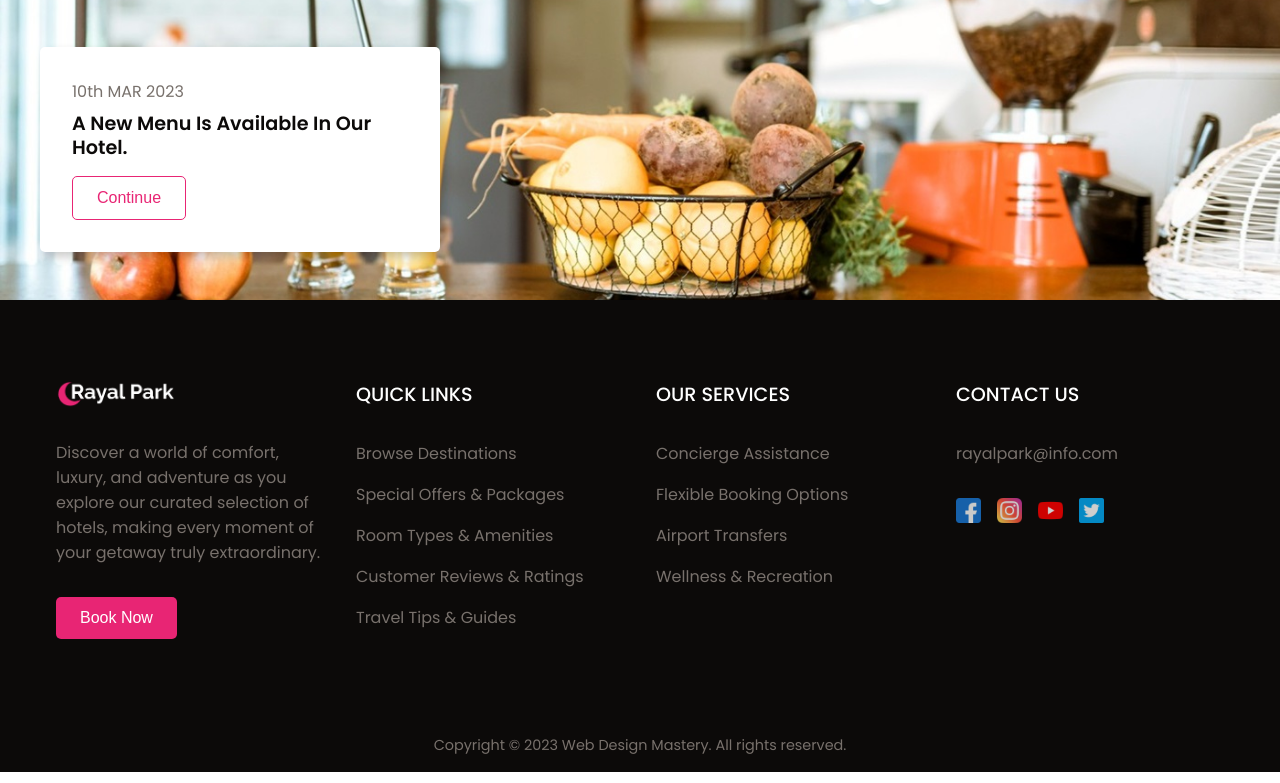
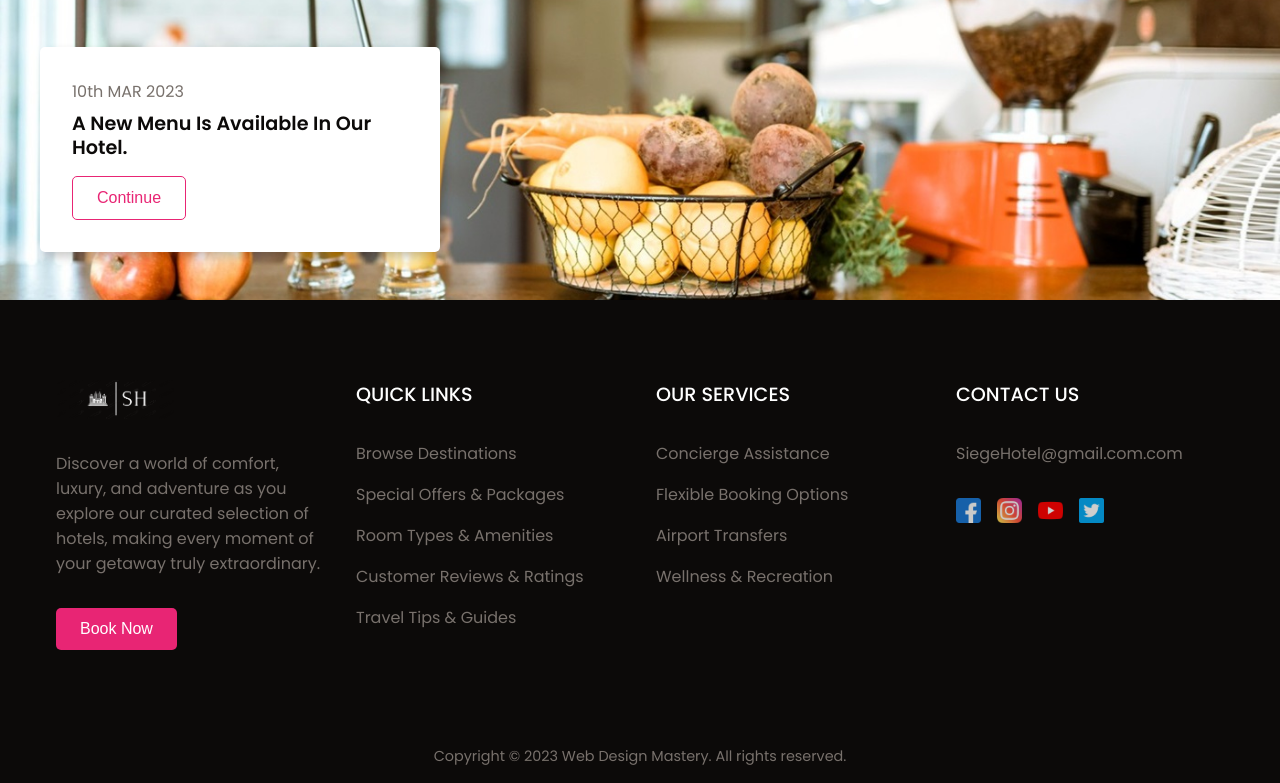
Before and after one commit to kandeel679/Siege-Hotel, a PHP site: page / in a window 1280 px wide. Shown: the part 2630-3413 px from the top of the page. Run offline with PHP 8.4, Linux system fonts and the light colour scheme; data that the repository does not hold is empty; some libraries are stand-ins or nearby versions.

Commit message:
final final

```diff
--- a/index.php
+++ b/index.php
@@ -21,7 +21,7 @@ require_once "database.php";
     <nav>
         <div class="nav__bar">
             <div class="logo">
-                <a href="#"><img src="assets/logo.png" alt="logo"/></a>
+                <a href="#"><img src="assets/logoo.png" alt="logo"/></a>
             </div>
             <div class="nav__menu__btn" id="menu-btn">
                 <i class="ri-menu-line"></i>
@@ -105,8 +105,8 @@ foreach ($rooms as $index => $room):
         <div class="room__card__details">
             <h4><?= $room['name'] ?></h4>
             <p><?= $room['description'] ?></p>
-            <h5>Starting from <span><?= $room['price'] ?></span></h5>
-            <b>Capacity: </b> <?= $room['capacity'] ?> person(s)
+            <h5>Starting from <span>$<?= $room['price'] ?></span></h5>
+            <h5>Capacity: </h5> <?= $room['capacity'] ?> person(s)
             <button class="btn">Book Now</button>
         </div>
     </div>
@@ -219,7 +219,7 @@ foreach ($rooms as $index => $room):
     <div class="section__container footer__container">
         <div class="footer__col">
             <div class="logo">
-                <a href="#home"><img src="assets/logo.png" alt="logo"/></a>
+                <a href="#home"><img src="assets/logoo.png" alt="logo"/></a>
             </div>
             <p class="section__description">
                 Discover a world of comfort, luxury, and adventure as you explore
@@ -250,13 +250,13 @@ foreach ($rooms as $index => $room):
         <div class="footer__col">
             <h4>CONTACT US</h4>
             <ul class="footer__links">
-                <li><a href="#">rayalpark@info.com</a></li>
+            <li><a href="mailto:SiegeHotel@gmail.com.com">SiegeHotel@gmail.com.com</a></li>
             </ul>
             <div class="footer__socials">
-                <a href="#"><img src="assets/facebook.png" alt="facebook"/></a>
-                <a href="#"><img src="assets/instagram.png" alt="instagram"/></a>
-                <a href="#"><img src="assets/youtube.png" alt="youtube"/></a>
-                <a href="#"><img src="assets/twitter.png" alt="twitter"/></a>
+                <a target="_blank" href="https://www.facebook.com/"><img src="assets/facebook.png" alt="facebook"/></a>
+                <a target="_blank" href="https://www.instagram.com/"><img src="assets/instagram.png" alt="instagram"/></a>
+                <a target="_blank" href="https://www.youtube.com/"><img src="assets/youtube.png" alt="youtube"/></a>
+                <a target="_blank" href="https://www.twitter.com/"><img src="assets/twitter.png" alt="twitter"/></a>
             </div>
         </div>
     </div>
```
Also changed, not shown: assets/logoo.png (added).
